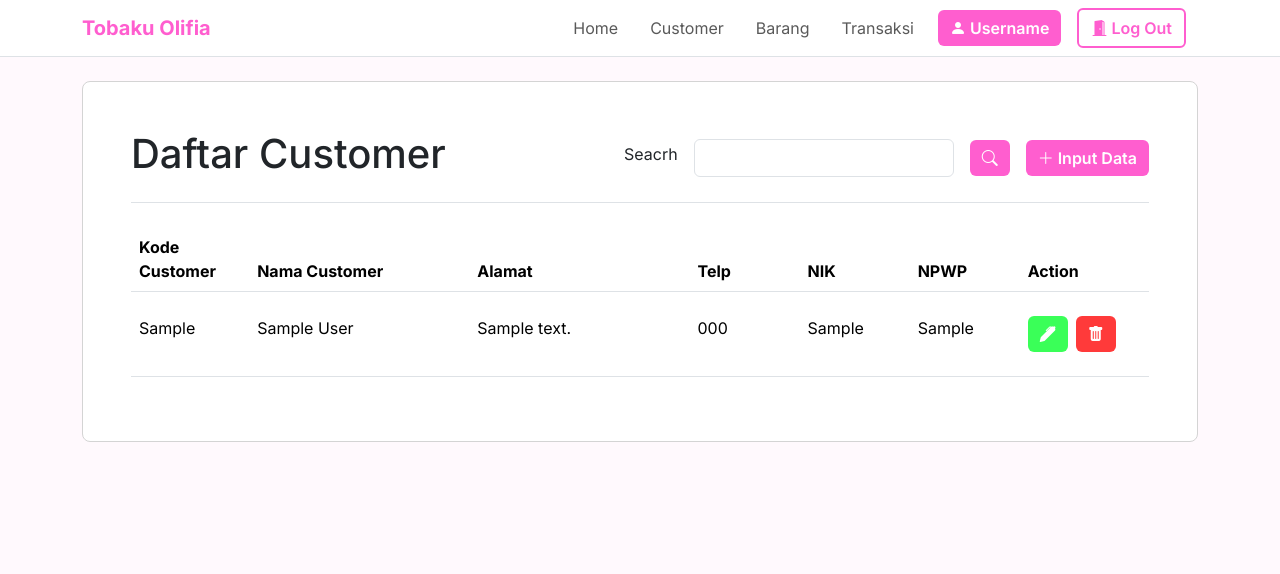
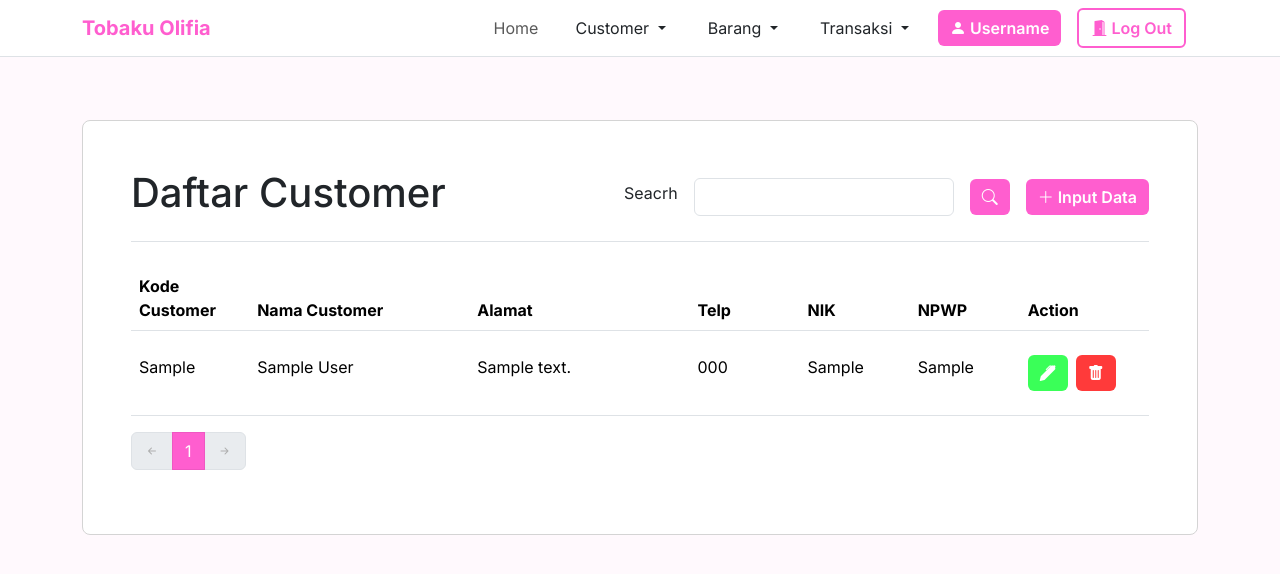
Before and after one commit to masdimaseka/web-penjualan, a PHP site: page /pages/customers/daftar-customer.php in a window 1280 px wide. Shown: the top 574 px of the page. Run offline with PHP 8.4, Linux system fonts and the light colour scheme; tables that the repository leaves empty or names only in its code hold one stand-in row (values such as "Sample post").

Commit message:
update crud customer function, add pagination customer page

```diff
--- a/components/navbar.php
+++ b/components/navbar.php
@@ -1,4 +1,4 @@
-<nav class="navbar navbar-expand-lg bg-white border-bottom border-1">
+<nav class="navbar navbar-expand-lg bg-white border-bottom border-1 fixed-top">
     <div class="container-fluid container">
         <a class="navbar-brand text-primary fw-bold" href="/web-penjualan">Tobaku Olifia</a>
         <button class="navbar-toggler" type="button" data-bs-toggle="collapse" data-bs-target="#navbarNav" aria-controls="navbarNav" aria-expanded="false" aria-label="Toggle navigation">
@@ -10,13 +10,38 @@
                     <a class="nav-link" aria-current="page" href="/web-penjualan">Home</a>
                 </li>
                 <li class="nav-item">
-                    <a class="nav-link" href="/web-penjualan/pages/customers/daftar-customer.php">Customer</a>
+                    <div class="dropdown">
+                        <button class="btn dropdown-toggle" type="button" data-bs-toggle="dropdown" aria-expanded="false">
+                            Customer
+                        </button>
+                        <ul class="dropdown-menu">
+                            <li class="dropdown-item"><a class="nav-link" href="/web-penjualan/pages/customers/daftar-customer.php">Daftar Customer</a></li>
+                            <li class="dropdown-item"><a class="nav-link" href="/web-penjualan/pages/customers/input-data-customer.php">Input Customer</a></li>
+                        </ul>
+                    </div>
                 </li>
                 <li class="nav-item">
-                    <a class="nav-link" href="/web-penjualan/pages/barang/daftar-barang.php">Barang</a>
+                    <div class="dropdown">
+                        <button class="btn dropdown-toggle" type="button" data-bs-toggle="dropdown" aria-expanded="false">
+                            Barang
+                        </button>
+                        <ul class="dropdown-menu">
+                            <li class="dropdown-item"><a class="nav-link" href="/web-penjualan/pages/barang/daftar-barang.php">Daftar Barang</a></li>
+                            <li class="dropdown-item"><a class="nav-link" href="/web-penjualan/pages/barang/input-data-barang.php">Input Barang</a></li>
+                        </ul>
+                    </div>
                 </li>
                 <li class="nav-item">
-                    <a class="nav-link" href="/web-penjualan/pages/transaksi/laporan-transaksi.php">Transaksi</a>
+                    <div class="dropdown">
+                        <button class="btn dropdown-toggle" type="button" data-bs-toggle="dropdown" aria-expanded="false">
+                            Transaksi
+                        </button>
+                        <ul class="dropdown-menu">
+                            <li class="dropdown-item"><a class="nav-link" href="/web-penjualan/pages/transaksi/daftar-transaksi.php">Daftar Transaksi</a></li>
+                            <li class="dropdown-item"><a class="nav-link" href="/web-penjualan/pages/transaksi/input-data-transaksi.php">Input Transaksi</a></li>
+                            <li class="dropdown-item"><a class="nav-link" href="/web-penjualan/pages/transaksi/laporan-transaksi.php">Laporan Transaksi</a></li>
+                        </ul>
+                    </div>
                 </li>
                 <li>
                     <span class="btn username-display btn-primary">
--- a/connection/conn-db.php
+++ b/connection/conn-db.php
@@ -1,2 +1,6 @@
 <?php
-$connection = mysqli_connect("localhost", "root", "", "web-penjualan");
+$host = "localhost";
+$user = "root";
+$pass = "";
+$db = "web-penjualan";
+$connection = mysqli_connect($host, $user, $pass, $db);
--- a/index.php
+++ b/index.php
@@ -13,7 +13,7 @@
   <?php
   include("components/navbar.php")
   ?>
-  <div class="container">
+  <div class="container content">
     <div id="carouselExampleSlidesOnly" class="mt-3 carousel slide carousel-home" data-bs-ride="carousel">
       <div class="carousel-inner rounded">
         <div class="carousel-item active">
--- a/login.php
+++ b/login.php
@@ -10,10 +10,7 @@
 </head>
 
 <body>
-    <?php
-    include_once("components/navbar.php")
-    ?>
-    <div class="container d-flex justify-content-center">
+    <div class="container mt-3 d-flex justify-content-center">
         <div class="container-form mt-4 mb-5 px-5 py-5 rounded-3 d-flex">
             <div class="d-none d-lg-block me-5">
                 <img class="rounded" src="./public/imgs/banner-login-2.png" alt="">
--- a/pages/barang/daftar-barang.php
+++ b/pages/barang/daftar-barang.php
@@ -14,7 +14,7 @@
     <?php
     include_once("../../components/navbar.php")
     ?>
-    <div class="container">
+    <div class="container content">
         <div class="container-form mt-4 mb-5 px-5 py-5 rounded-3">
             <div class="flex-column flex-lg-row d-flex justify-content-between gap-3 pb-3 mb-4 border-bottom">
                 <h1>Daftar Barang</h1>
--- a/pages/barang/input-data-barang.php
+++ b/pages/barang/input-data-barang.php
@@ -13,7 +13,7 @@
     <?php
     include_once("../../components/navbar.php")
     ?>
-    <div class="container">
+    <div class="container content">
         <div class="container-form mt-4 mb-5 px-5 py-5 rounded-3">
             <h1>Input Data Barang</h1>
             <form action="">
--- a/pages/customers/daftar-customer.php
+++ b/pages/customers/daftar-customer.php
@@ -11,9 +11,24 @@
 
 <body>
     <?php
+    session_start();
     include_once("../../components/navbar.php")
     ?>
-    <div class="container">
+    <div class="container content">
+        <?php
+        if (isset($_SESSION['message'])) {
+            $messageType = $_SESSION['message']['type'];
+            $messageContent = $_SESSION['message']['content'];
+
+            echo "
+            <div class='alert alert-$messageType alert-dismissible fade show' role='alert'>
+                $messageContent
+                <button type='button' class='btn-close' data-bs-dismiss='alert' aria-label='Close'></button>
+            </div>";
+
+            unset($_SESSION['message']);
+        }
+        ?>
         <div class="container-form mt-4 mb-5 px-5 py-5 rounded-3">
             <div class="flex-column flex-lg-row d-flex justify-content-between gap-3 pb-3 mb-4 border-bottom">
                 <h1>Daftar Customer</h1>
@@ -44,9 +59,19 @@
                         </thead>
                         <tbody>
                             <?php
-                            include "../../connection/conn-db.php";
-                            $customers = mysqli_query($connection, "select * from customer");
-                            $jmlCust = $customers->num_rows;
+                            require("../../connection/conn-db.php");
+
+                            $perPage = 5;
+                            $page = isset($_GET['page']) ? (int)$_GET['page'] : 1;
+                            $startAt = ($page - 1) * $perPage;
+
+                            $totalQuery = mysqli_query($connection, "SELECT COUNT(*) AS total FROM customer");
+                            $totalData = mysqli_fetch_assoc($totalQuery)['total'];
+
+                            $customers = mysqli_query($connection, "SELECT * FROM customer LIMIT $startAt, $perPage");
+
+                            $totalPages = ceil($totalData / $perPage);
+
                             $no = 0;
                             foreach ($customers as $customer) {
                                 $no++;
@@ -73,7 +98,23 @@
                     </table>
                 </div>
             </div>
+            <nav aria-label="Page navigation">
+                <ul class="pagination">
+                    <li class="page-item <?= ($page <= 1) ? 'disabled' : ''; ?>">
+                        <a class="page-link" href="?page=<?= $page - 1; ?>"><i class="bi bi-arrow-left-short"></i></a>
+                    </li>
 
+                    <?php for ($i = 1; $i <= $totalPages; $i++) { ?>
+                        <li class="page-item <?= ($page == $i) ? 'active' : ''; ?>">
+                            <a class="page-link" href="?page=<?= $i; ?>"><?= $i; ?></a>
+                        </li>
+                    <?php } ?>
+
+                    <li class="page-item <?= ($page >= $totalPages) ? 'disabled' : ''; ?>">
+                        <a class="page-link" href="?page=<?= $page + 1; ?>"><i class="bi bi-arrow-right-short"></i></a>
+                    </li>
+                </ul>
+            </nav>
         </div>
     </div>
     <script src="https://cdn.jsdelivr.net/npm/bootstrap@5.3.3/dist/js/bootstrap.bundle.min.js" integrity="sha384-YvpcrYf0tY3lHB60NNkmXc5s9fDVZLESaAA55NDzOxhy9GkcIdslK1eN7N6jIeHz" crossorigin="anonymous"></script>
--- a/pages/customers/edit-data-customer.php
+++ b/pages/customers/edit-data-customer.php
@@ -13,12 +13,12 @@
     <?php
     include_once("../../components/navbar.php");
     $data_kode = $_GET["kode"];
-    include "../../connection/conn-db.php";
+    require("../../connection/conn-db.php");
     $customer = mysqli_query($connection, "select * from customer where kode = '$data_kode'");
     $data = mysqli_fetch_assoc($customer)
     ?>
 
-    <div class="container">
+    <div class="container content">
         <div class="container-form mt-4 mb-5 px-5 py-5 rounded-3">
             <h1>Input Data Customer</h1>
             <form method="POST" action="../../controller/update-data-customer.php">
--- a/pages/customers/input-data-customer.php
+++ b/pages/customers/input-data-customer.php
@@ -14,7 +14,7 @@
     include_once("../../components/navbar.php")
     ?>
 
-    <div class="container">
+    <div class="container content">
         <div class="container-form mt-4 mb-5 px-5 py-5 rounded-3">
             <h1>Input Data Customer</h1>
             <form method="POST" action="../../controller/simpan-data-customer.php">
--- a/pages/transaksi/daftar-transaksi.php
+++ b/pages/transaksi/daftar-transaksi.php
@@ -13,7 +13,7 @@
     <?php
     include_once("../../components/navbar.php")
     ?>
-    <div class="container">
+    <div class="container content">
         <h1>daftar transaksi</h1>
     </div>
     <script src="https://cdn.jsdelivr.net/npm/bootstrap@5.3.3/dist/js/bootstrap.bundle.min.js" integrity="sha384-YvpcrYf0tY3lHB60NNkmXc5s9fDVZLESaAA55NDzOxhy9GkcIdslK1eN7N6jIeHz" crossorigin="anonymous"></script>
--- a/pages/transaksi/transaksi-penjualan.php
+++ b/pages/transaksi/input-data-transaksi.php
@@ -13,7 +13,7 @@
     <?php
     include_once("../../components/navbar.php")
     ?>
-    <div class="container">
+    <div class="container content">
         <div class="container-form mt-4 mb-5 px-5 py-5 rounded-3">
             <h1>Input Transaksi Penjualan</h1>
             <form action="">
--- a/pages/transaksi/laporan-transaksi.php
+++ b/pages/transaksi/laporan-transaksi.php
@@ -13,7 +13,7 @@
     <?php
     include_once("../../components/navbar.php")
     ?>
-    <div class="container">
+    <div class="container content">
         <div class="container-form mt-4 mb-5 px-5 py-5 rounded-3">
             <div class="d-flex flex-lg-row flex-column justify-content-lg-between align-items-lg-center gap-3 mb-3">
                 <h1>Laporan Transaksi</h1>
--- a/style/style.css
+++ b/style/style.css
@@ -3,6 +3,10 @@
 body{
     background-color: var(--bg-color);
     font-family: "Inter", serif;
+}
+
+.content{
+    margin-top: 15vh;
 }
 
 .text-primary{
@@ -86,6 +90,25 @@ input:hover{
     cursor: default;
 }
 
+.pagination .page-item.active .page-link {
+    background-color: var(--primary-color);
+    border-color: var(--primary-hover);
+    color: #ffffff;
+}
+.pagination .page-item.active .page-link:hover {
+    background-color: var(--primary-hover);
+    border-color: var(--primary-color);
+}
+
+.pagination .page-item.disabled .page-link {
+    color: #aeaeae;
+}
+
+.pagination .page-item .page-link {
+    color: var(--primary-color);
+}
+
+
 /* .input-display{
     padding: 2px 4px;
     background-color: red;
```
Also changed, not shown: controller/delete-data-customer.php (+18 -44 lines), controller/simpan-data-customer.php (+16 -44 lines), controller/update-data-customer.php (+15 -44 lines).
